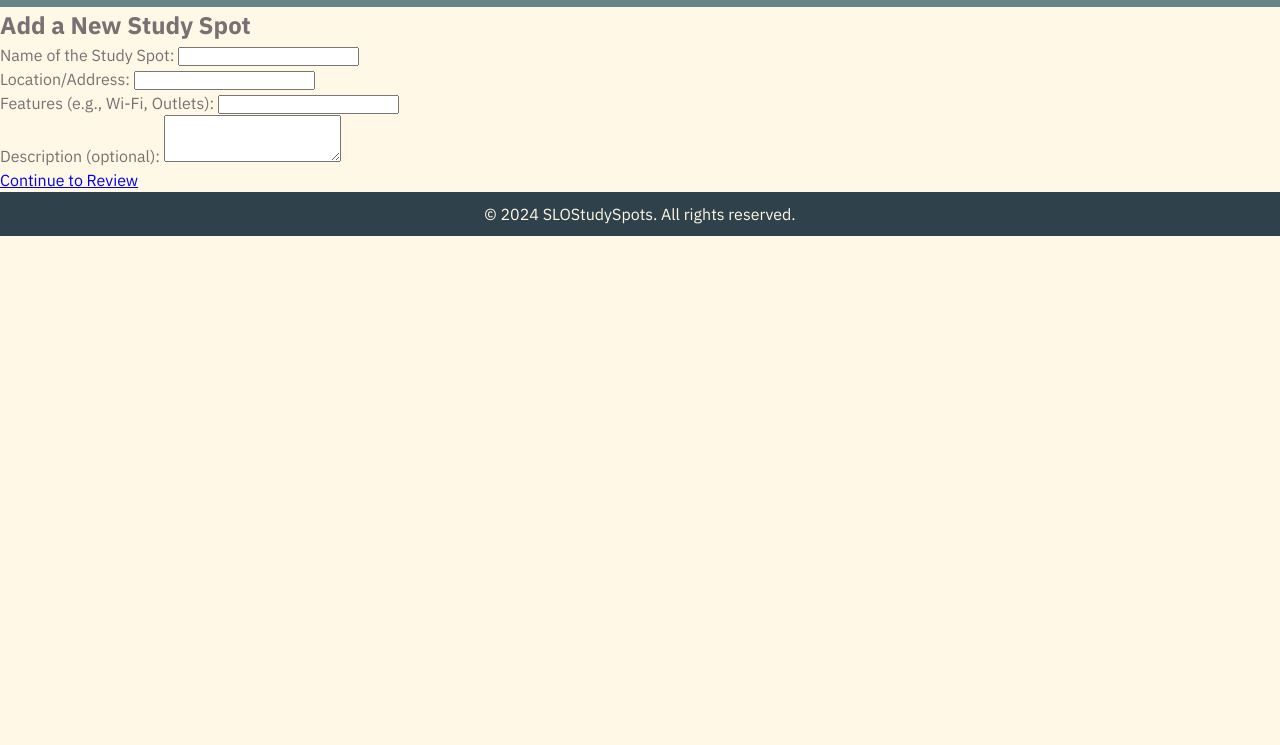
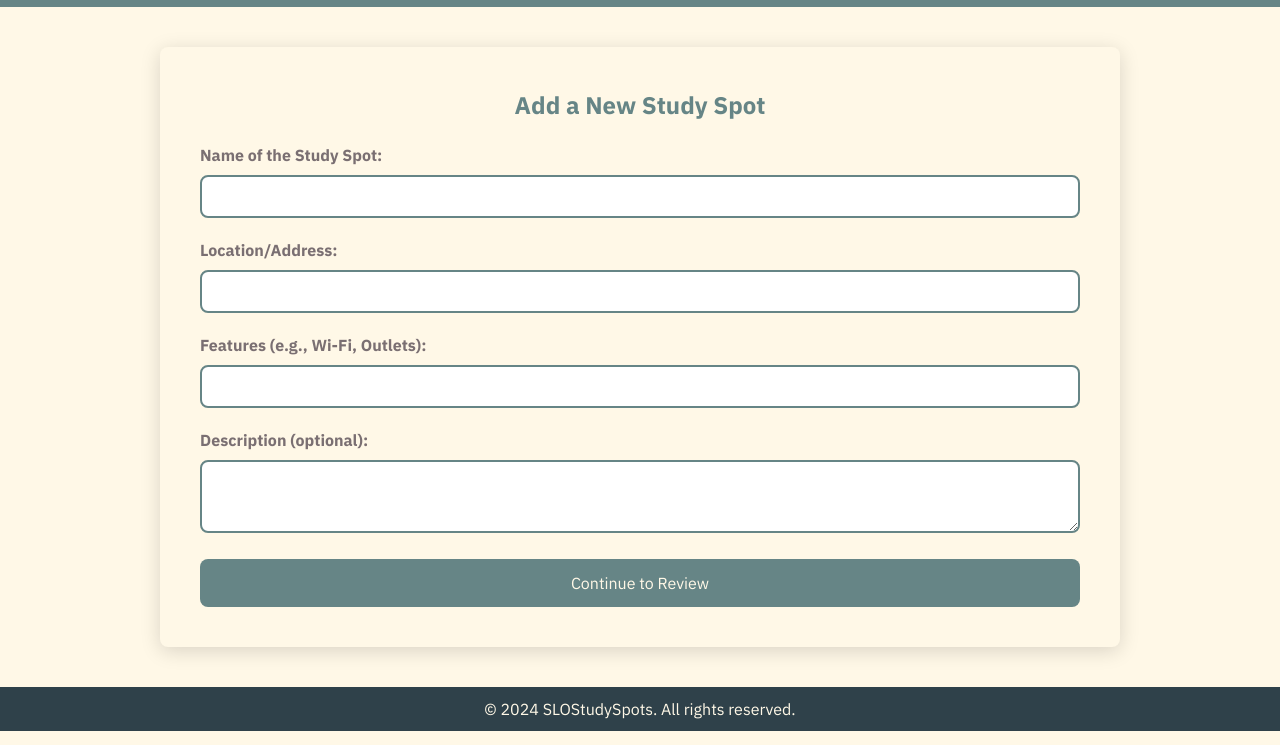
Before and after one commit to thienan11/SLOStudySpots, a website: page packages/proto/public/create.html in a window 1280 px wide. Shown: the part 55-800 px from the top of the page. Drawn offline with Linux system fonts and the light colour scheme.

Commit message:
add styles for create.html

```diff
--- a/packages/proto/public/create.html
+++ b/packages/proto/public/create.html
@@ -48,7 +48,7 @@
       </div>
     </header>
 
-    <section class="content-container">
+    <section class="create-spot-container">
       <h2>Add a New Study Spot</h2>
       <form action="/submit-new-spot" method="post" enctype="multipart/form-data">
         <div class="form-group">
@@ -71,7 +71,7 @@
           <textarea id="description" name="description" rows="3" required></textarea>
         </div>
 
-        <a href="./make-review.html">Continue to Review</a>
+        <a href="./make-review.html" class="btn-continue">Continue to Review</a>
 
       </form>
     </section>
--- a/packages/proto/public/styles/page.css
+++ b/packages/proto/public/styles/page.css
@@ -442,6 +442,69 @@ header.navbar {
   object-fit: cover; /* Covers the photo div without stretching the image */
 }
 
+/* Create Spots Page */
+
+.create-spot-container {
+  width: 90%; /* Use more of the viewport width */
+  max-width: 960px; /* Increased max-width for desktop */
+  margin: 40px auto; /* More vertical margin */
+  padding: 40px; /* More padding for a better layout */
+  background-color: var(--color-background);
+  border-radius: var(--border-radius);
+  box-shadow: 0 4px 20px rgba(0, 0, 0, 0.15); /* Enhanced shadow for depth */
+}
+
+.create-spot-container h2 {
+  color: var(--color-primary);
+  text-align: center;
+  margin-bottom: 20px;
+}
+
+
+.create-spot-container a {
+  background-color: var(--color-primary);
+  color: var(--color-background);
+  text-decoration: none;
+  padding: 12px 24px; /* Larger padding for better clickability */
+  border: none;
+  border-radius: var(--border-radius);
+  cursor: pointer;
+  font-size: 1rem; /* Larger font size for readability */
+  margin-top: 10px; /* Space from the last form element */
+  display: block;
+  text-align: center;
+}
+
+.create-spot-container a:hover {
+  background-color: var(--color-links);
+}
+
+.form-group {
+  margin-bottom: var(--space-regular); /* Ensures ample space between form fields */
+}
+
+.form-group label {
+  display: block;
+  margin-bottom: 8px;
+  color: var(--color-text);
+  font-weight: bold;
+}
+
+.form-group input[type="text"],
+.form-group textarea {
+  width: 100%;
+  padding: 12px; /* More padding for better interaction */
+  border: 2px solid var(--color-primary); /* Thicker border */
+  border-radius: var(--border-radius);
+  box-sizing: border-box;
+  outline: none;
+}
+
+.form-group input[type="text"]:focus,
+.form-group textarea:focus {
+  border-color: var(--color-secondary);
+}
+
 
 footer {
   background-color: #2f414a;
```
